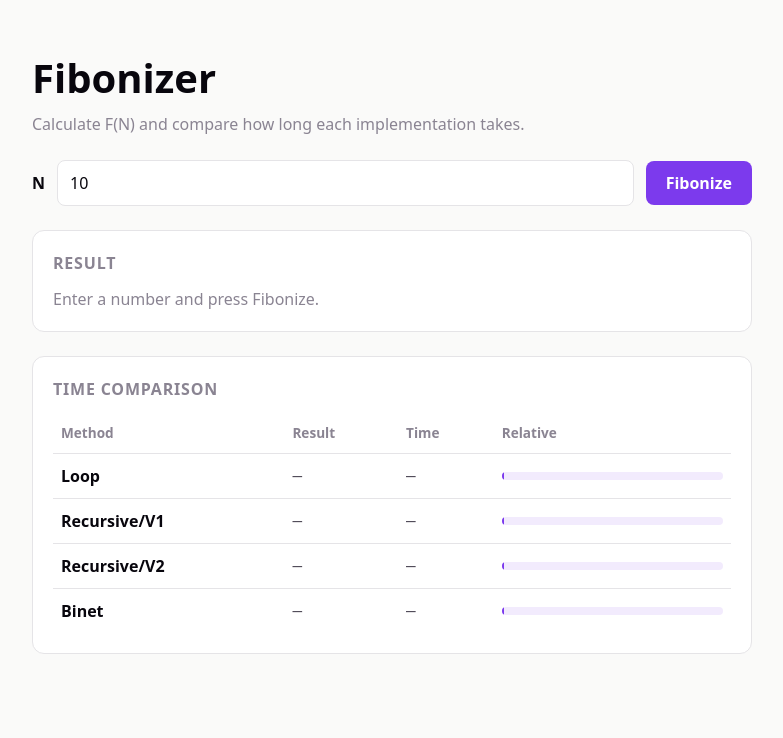
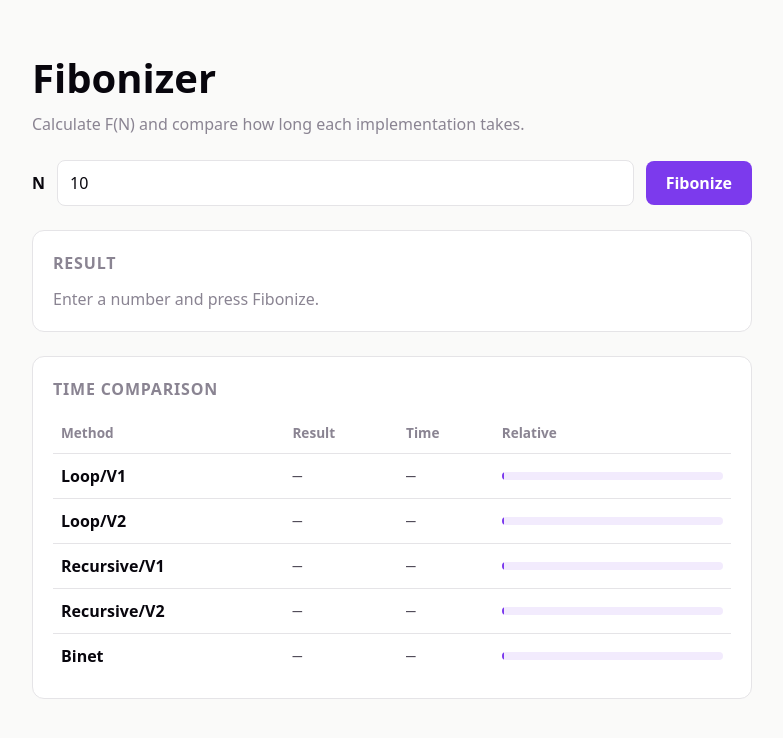
Before and after one commit to fMart8421/fibonizer, a React (Vite) app in the folder frontend/: page / in a window 1280 px wide. Shown: the top 738 px of the page, without its empty margins (248-1031 px from the left). Built offline with nearby package versions, Linux system fonts and the light colour scheme; no server answers.

Commit message:
Frontend: Adapted to new method

```diff
--- a/frontend/src/api.ts
+++ b/frontend/src/api.ts
@@ -1,9 +1,10 @@
 const API_URL = import.meta.env.VITE_API_URL ?? "http://localhost:8080";
 
-export type FiboMethod = "loop" | "recursive/v1" | "recursive/v2" | "binet";
+export type FiboMethod = "loop/v1" | "loop/v2" | "recursive/v1" | "recursive/v2" | "binet";
 
 export const METHODS: FiboMethod[] = [
-  "loop",
+  "loop/v1",
+  "loop/v2",
   "recursive/v1",
   "recursive/v2",
   "binet",
@@ -17,12 +18,9 @@ export interface FiboResponse {
   durationNs: number;
 }
 
-export async function fibonize(
-  method: FiboMethod,
-  n: number,
-): Promise<FiboResponse> {
+export async function fibonize(method: FiboMethod, n: number): Promise<FiboResponse> {
   const res = await fetch(`${API_URL}/${method}/${n}`, {
-    signal: AbortSignal.timeout(5000) // timeout after 5 seconds of request
+    signal: AbortSignal.timeout(5000), // timeout after 5 seconds of request
   });
 
   if (!res.ok) {
```
